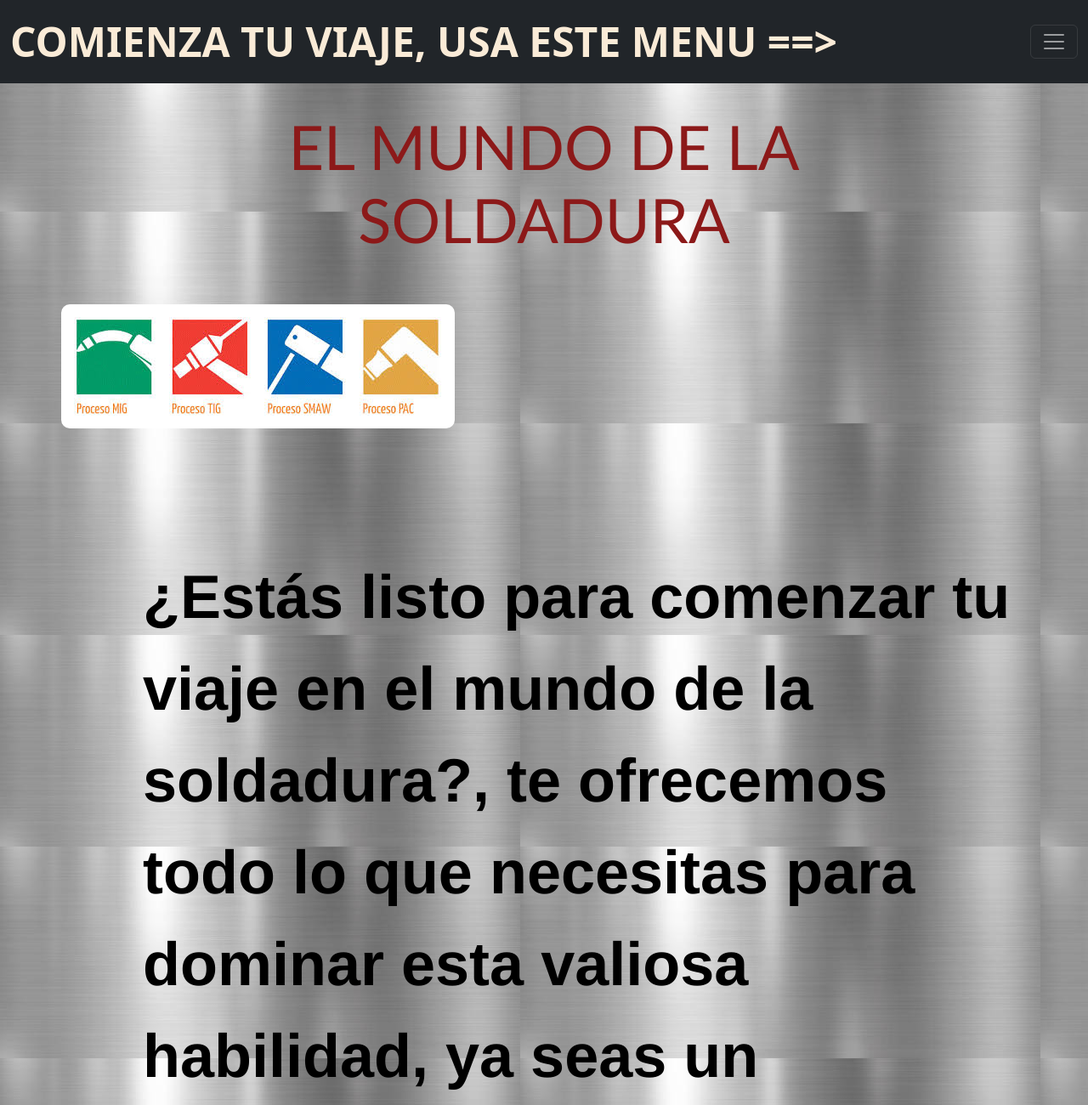
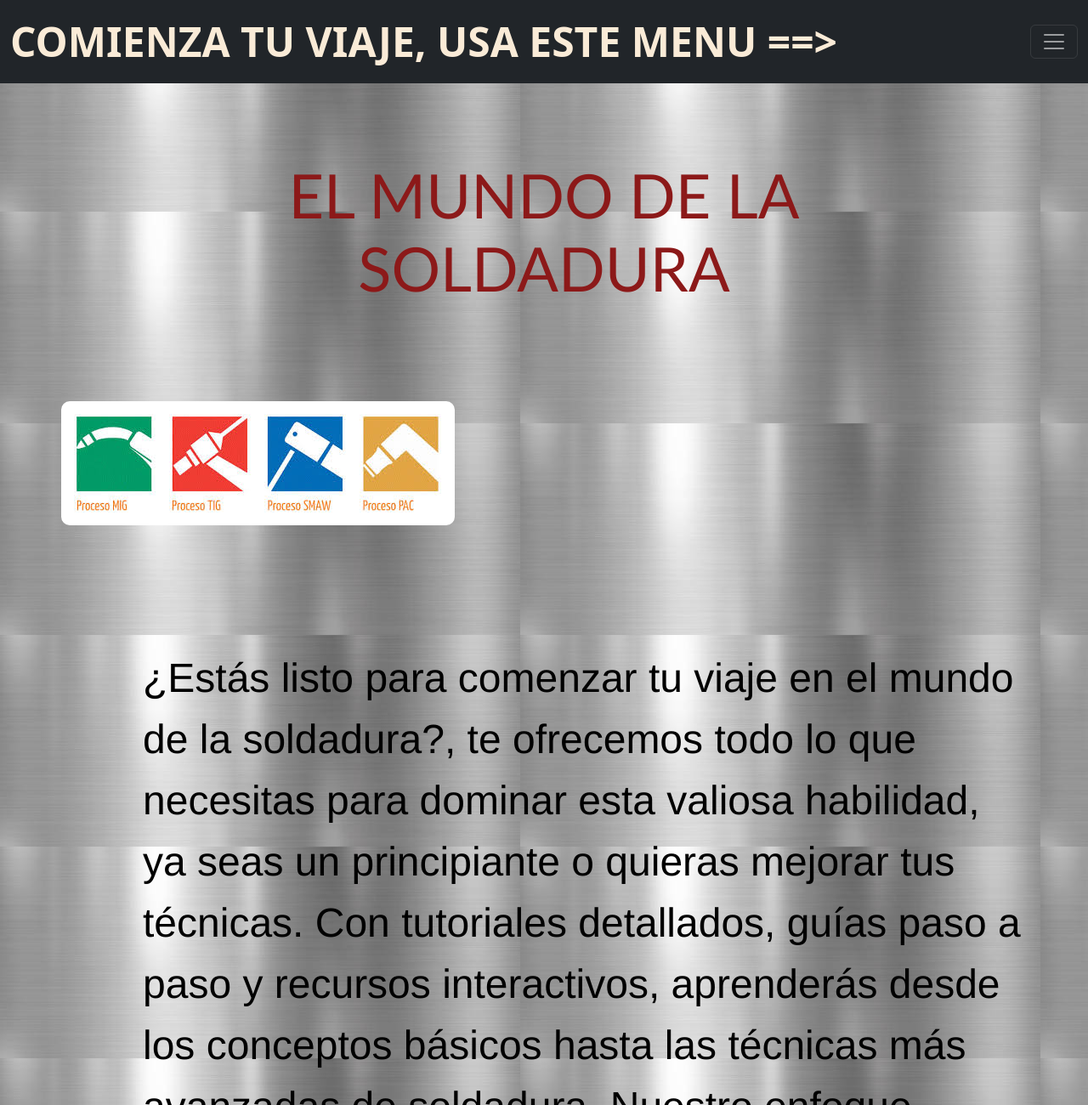
Before and after one commit to DEIVYRAMIREZ04/preentrerga2, a plain HTML site: page index.html in a window 1280 px wide. Shown: the top 1300 px of the page at 85% size. Drawn offline with nearby package versions, Linux system fonts and the light colour scheme.

Commit message:
listo en pc-n1

```diff
--- a/style.css
+++ b/style.css
@@ -8,10 +8,7 @@
    background-color: goldenrod;
 }
 
-p {
-    font-size: 1.5em;
-    font-weight: bold;
-}
+
 
 
 .lgo{
@@ -30,7 +27,7 @@ p {
     font-size: 3em;
     text-align: center;
     color: rgb(140, 25, 25);
-    padding:0%;
+    padding:5%;
     margin: 5%;
 }
 /*social media*/
@@ -124,7 +121,7 @@ p {
     justify-content: space-around;
     padding: 10px;
     width: 100%;
-    height: 50px;
+    height: auto;
     background-color: rgb(19, 36, 2);
     flex-wrap: wrap;
     gap: 10px;
```
